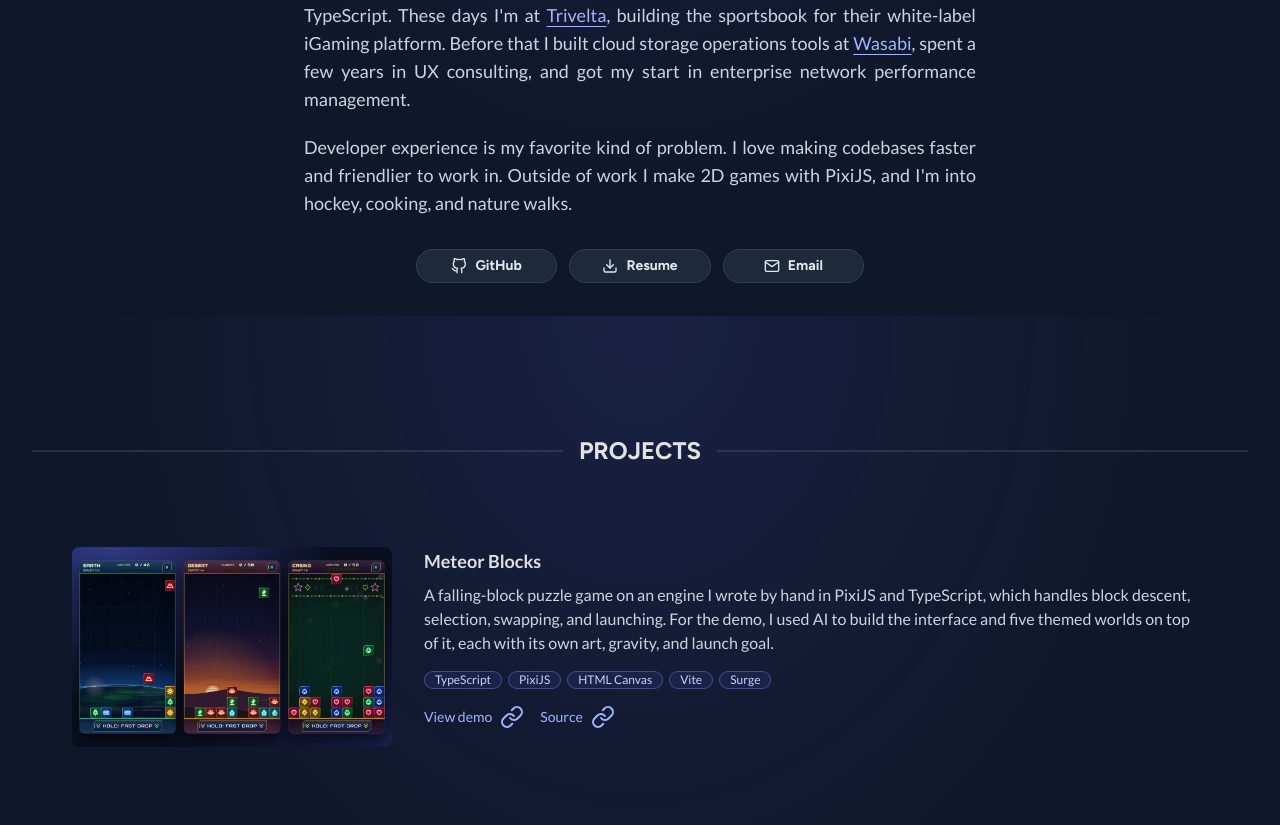
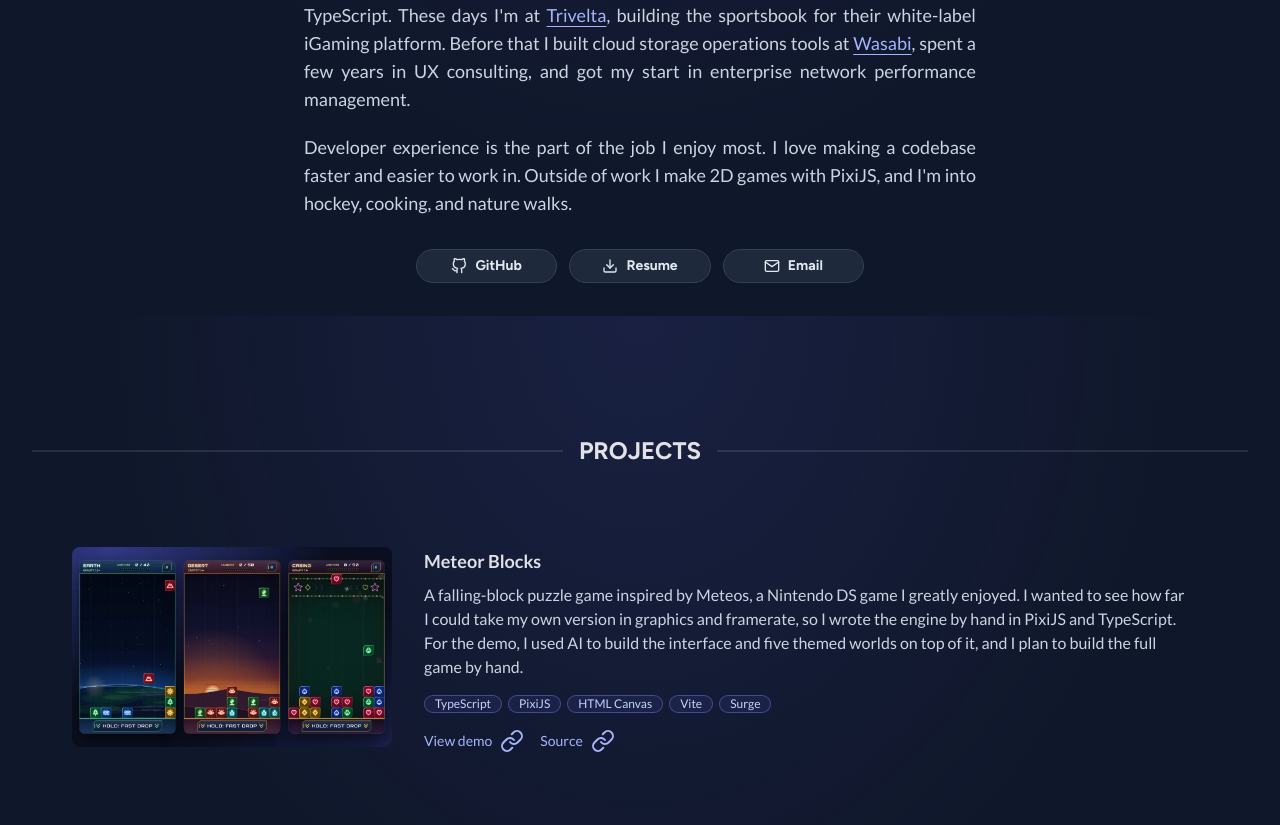
Before and after one commit to aventide/alexstaples.dev, a React (Vite) app: page / in a window 1280 px wide. Shown: the part 484-1309 px from the top of the page. Built offline with nearby package versions, Linux system fonts and the light colour scheme; no server answers.

Commit message:
content: reword the bio's second paragraph and the Meteor Blocks description
The bio drops "favorite kind of problem" and "friendlier" for plainer wording. Meteor Blocks now says why the engine was hand-written and that AI built only the demo, in place of a feature list.

```diff
--- a/src/data/projects.js
+++ b/src/data/projects.js
@@ -11,7 +11,7 @@
 	{
 		name: "Meteor Blocks",
 		description:
-			"A falling-block puzzle game on an engine I wrote by hand in PixiJS and TypeScript, which handles block descent, selection, swapping, and launching. For the demo, I used AI to build the interface and five themed worlds on top of it, each with its own art, gravity, and launch goal.",
+			"A falling-block puzzle game inspired by Meteos, a Nintendo DS game I greatly enjoyed. I wanted to see how far I could take my own version in graphics and framerate, so I wrote the engine by hand in PixiJS and TypeScript. For the demo, I used AI to build the interface and five themed worlds on top of it, and I plan to build the full game by hand.",
 		skills: ["TypeScript", "PixiJS", "HTML Canvas", "Vite", "Surge"],
 		image: MeteorBlocksImage,
 		actions: [
--- a/src/pages/Home.jsx
+++ b/src/pages/Home.jsx
@@ -60,8 +60,8 @@
 						network performance management.
 					</p>
 					<p>
-						Developer experience is my favorite kind of problem. I love making
-						codebases faster and friendlier to work in. Outside of work I make
+						Developer experience is the part of the job I enjoy most. I love
+						making a codebase faster and easier to work in. Outside of work I make
 						2D games with PixiJS, and I'm into hockey, cooking, and nature
 						walks.
 					</p>
```
